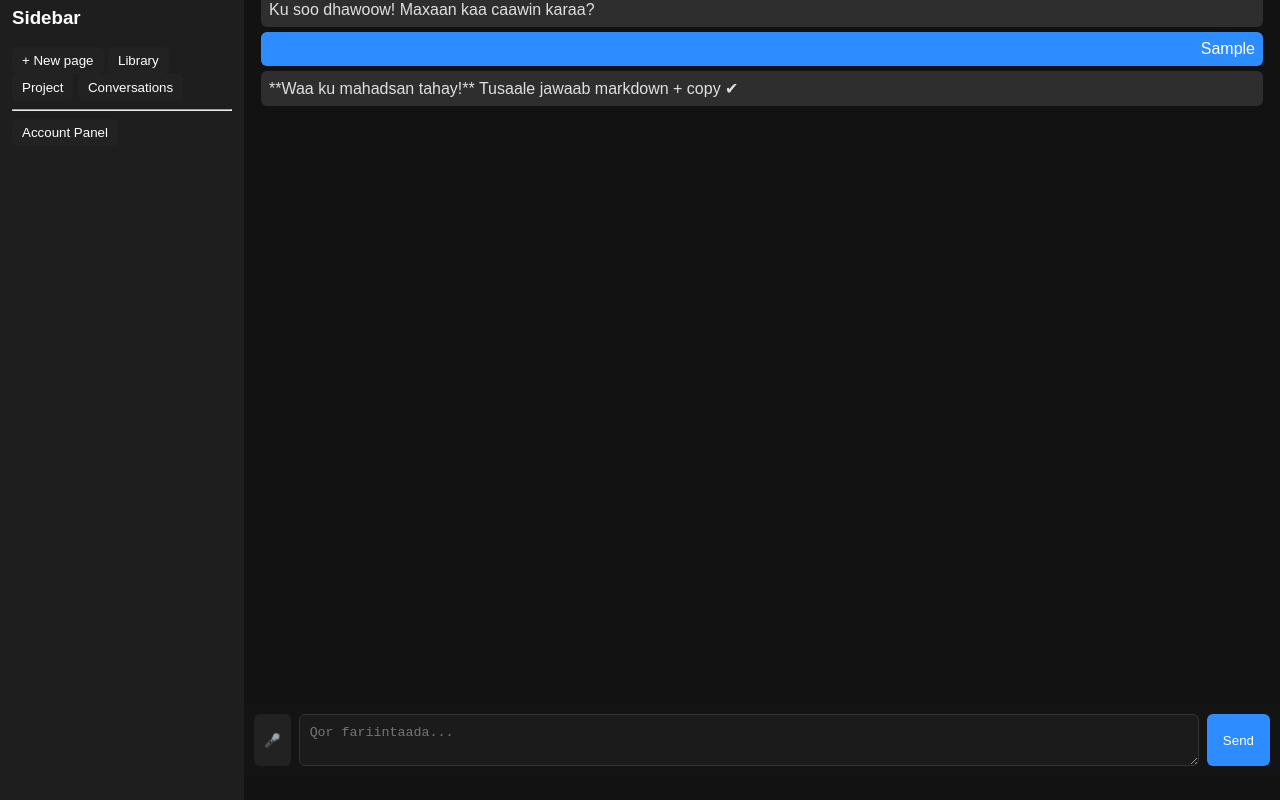
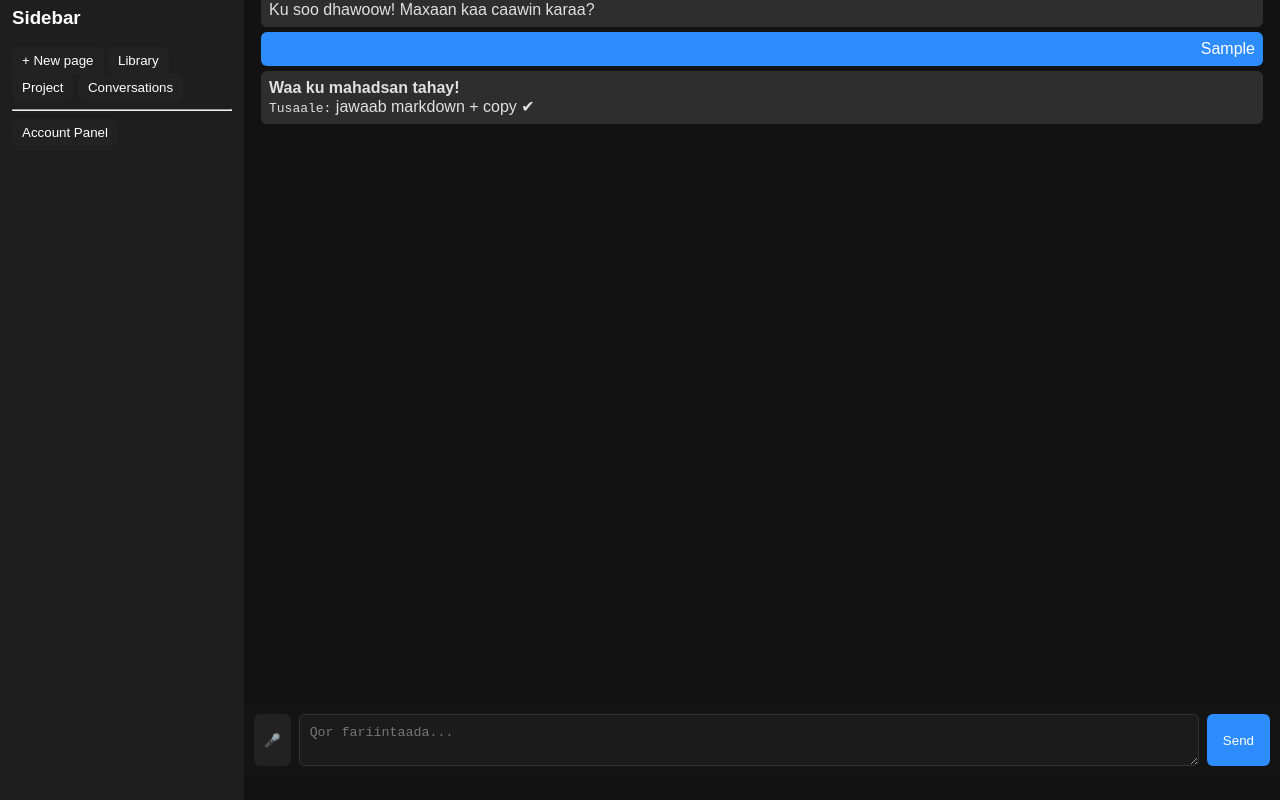
Before and after one commit to Wll-Junior/MoktarAI, a plain HTML site: page index.html in a window 1280 px wide. Both pictures are taken after typing "Sample" into the empty fields and a click on the button "Send". Shown: the part 71-871 px from the top of the page. Drawn offline with Linux system fonts and the light colour scheme.

Commit message:
Update HTML structure and message handling

```diff
--- a/index.html
+++ b/index.html
@@ -52,12 +52,12 @@ textarea{flex:1;padding:10px;border-radius:6px;background:#1b1b1b;color:#fff;bor
 function addMessage(role,text){
   const d=document.createElement('div');
   d.className='message '+role;
-  d.textContent=text;
+  d.innerHTML=text; // use innerHTML so markdown-like formatting shows
   if(role==='ai'){
     const copy=document.createElement('button');
     copy.className='copyBtn';
     copy.textContent='Copy';
-    copy.onclick=()=>navigator.clipboard.writeText(text);
+    copy.onclick=()=>navigator.clipboard.writeText(d.textContent);
     d.appendChild(copy);
   }
   document.getElementById('messages').appendChild(d);
@@ -70,7 +70,10 @@ document.getElementById('sendBtn').onclick=()=>{
   addMessage('user',v);
   t.value='';
   addMessage('ai','AI is processing...');
-  setTimeout(()=>{document.querySelector('.message.ai:last-child').textContent='**Waa ku mahadsan tahay!** Tusaale jawaab markdown + copy ✔';},1200);
+  setTimeout(()=>{
+    document.querySelector('.message.ai:last-child').innerHTML =
+      "<b>Waa ku mahadsan tahay!</b><br><code>Tusaale:</code> jawaab markdown + copy ✔";
+  },1200);
 };
 </script>
 </body>
```
